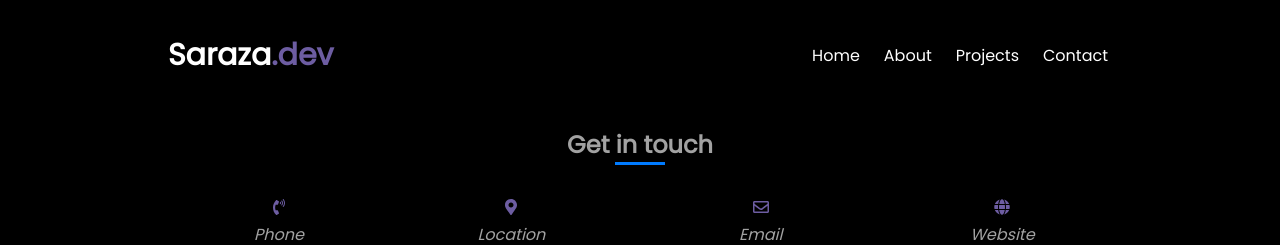
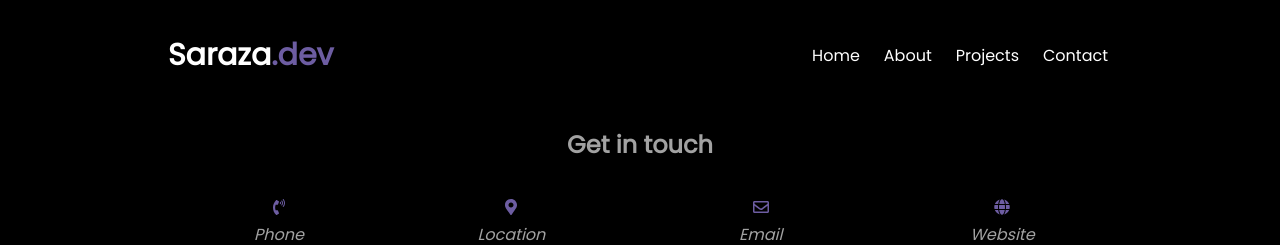
Before and after one commit to sarazaToussaint/Saraza-dev, a React (Create React App) app: page /Contact in a window 1280 px wide. Shown: the top 245 px of the page. Built offline with nearby package versions, Linux system fonts and the light colour scheme.

Commit message:
Make some changes to the animation

```diff
--- a/src/components/Contact.module.css
+++ b/src/components/Contact.module.css
@@ -94,7 +94,9 @@ textarea {
 .contactContainer h2 div {
   width: 50px;
   height: 3px;
-  background-color: #007bff;
+
+  /* background-color: #007bff; */
+
   margin: auto;
 }
 
```
